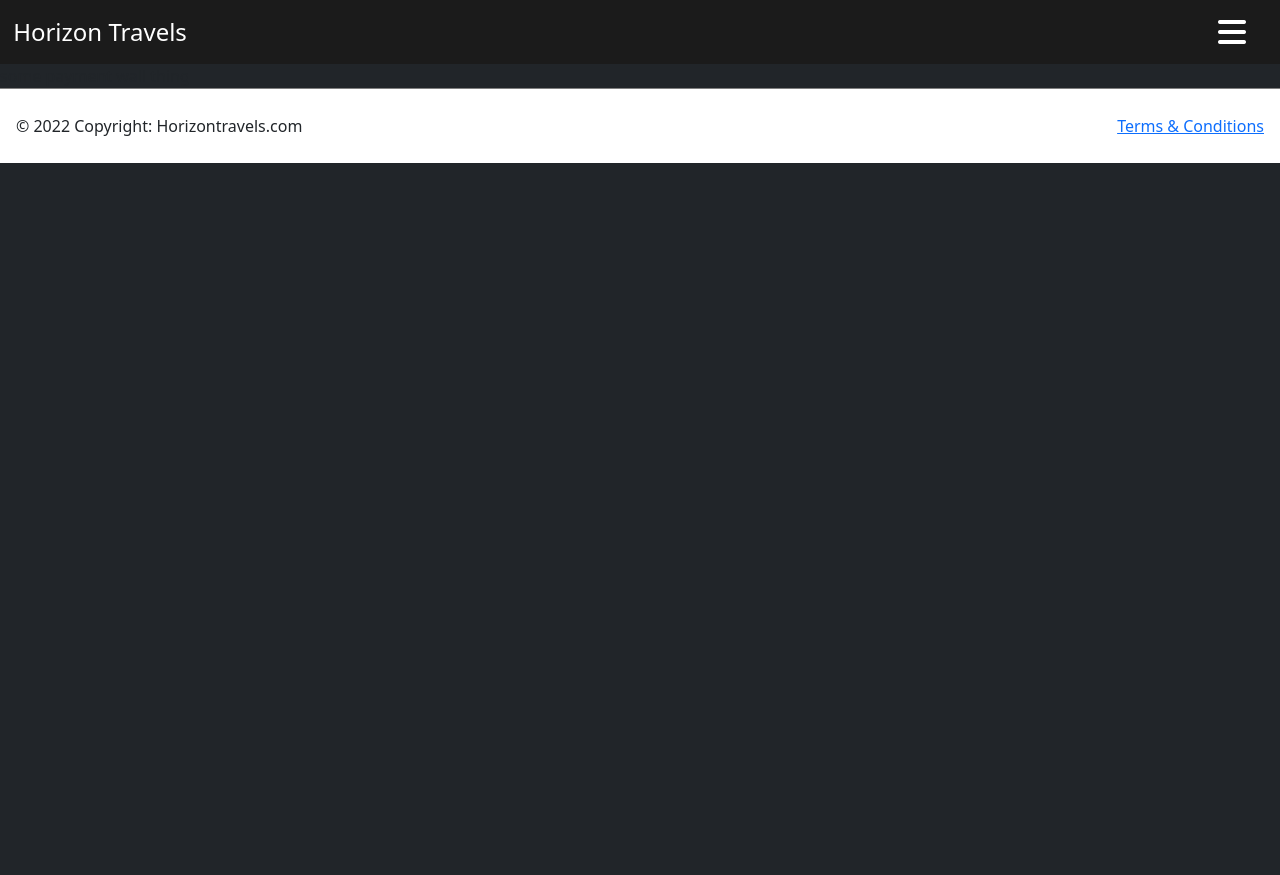
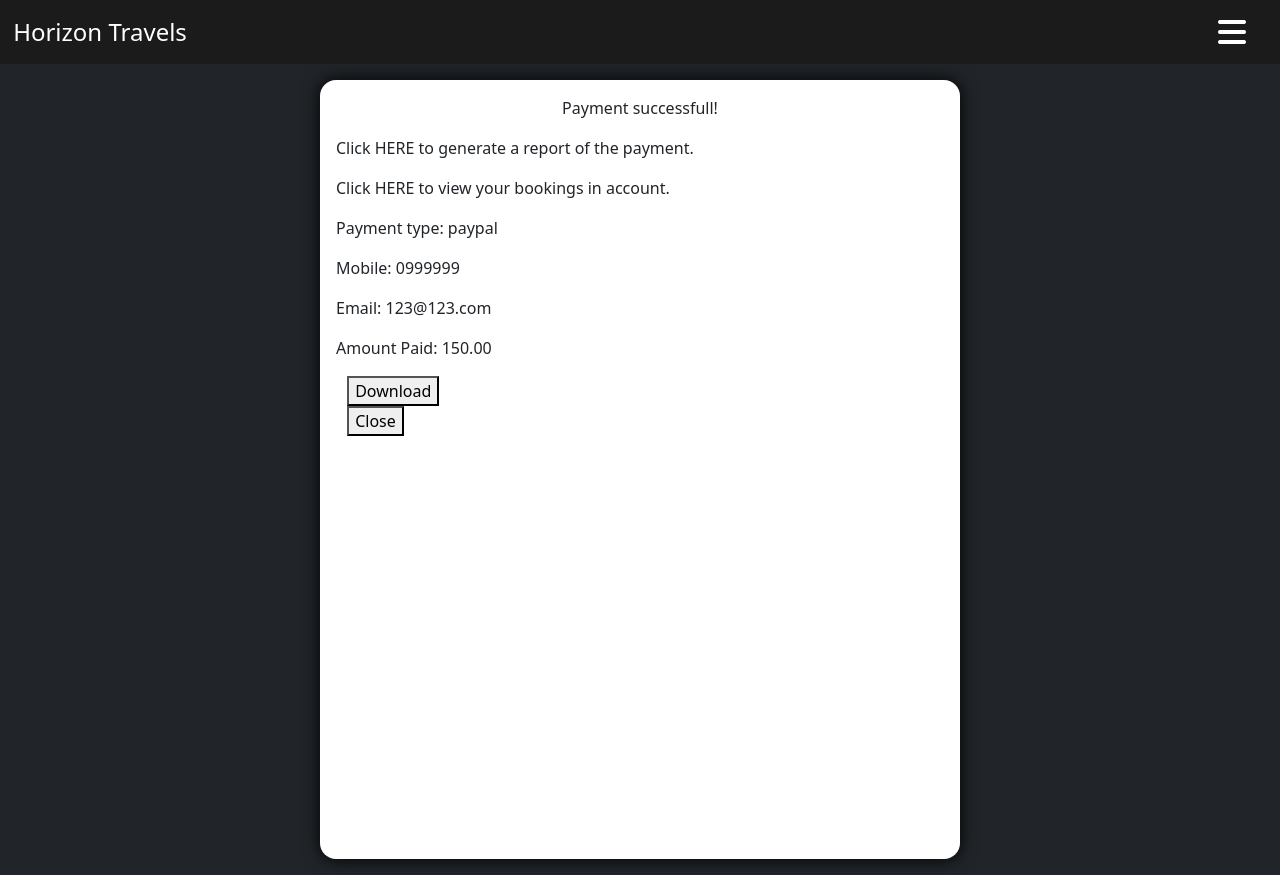
Before and after one commit to xLightless/uni-web-development, a Flask app: template website/templates/payment_wall.html in a window 1280 px wide. Run offline with Flask 3, Linux system fonts and the light colour scheme; the template is opened without the code that fills it, so the values that code supplies are empty; some libraries are stand-ins or nearby versions.

Commit message:
added a payment success page

```diff
--- a/website/auth.py
+++ b/website/auth.py
@@ -267,7 +267,7 @@ def logout():
     user_session.set_key('logged_in', False)
     return redirect(url_for('views.index'))
 
-@auth.route('/booking/payment-wall/')
-def payment_wall():
+@auth.route('/booking/payment/', methods=['GET', 'POST'])
+def payment():
     """ Handles payments from booking page """
     return render_template('payment_wall.html')
--- /dev/null
+++ b/website/static/css/payment_wall.css
@@ -0,0 +1,22 @@
+.payment-wall {
+    width: 100%;
+    height: 100%;
+    display: flex;
+    justify-content: center;
+    align-items: center;
+    flex-direction: column;
+    position: relative;
+    overflow-y: auto;
+}
+
+.payment-box {
+    width: 100%;
+    height: 100%;
+    min-width: 320px;
+    min-height: 720px;
+    max-width: 640px;
+    max-height: 900px;
+    background-color: white;
+    border-radius: 16px;
+    filter: drop-shadow(0 0 0.55rem black);
+}
--- a/website/templates/payment_wall.html
+++ b/website/templates/payment_wall.html
@@ -1,8 +1,33 @@
 {% extends 'base.html' %}
-{% block header %}{% endblock %}
+{% block head %}
+<link href="{{url_for('static', filename='css/payment_wall.css')}}" rel="stylesheet">
+{% endblock %}
+
 {% block main %}
 
-    some payment wall thing
+    <section class="payment-wall p-3">
+
+        <div class="payment-box p-3">
+            <p class="text-dark text-center">
+                Payment successfull!
+            </p>
+            <p class="text-dark">
+                Click HERE to generate a report of the payment.
+            </p>
+            <p class="text-dark">
+                Click HERE to view your bookings in account.
+            </p>
+
+            <p>Payment type: paypal</p>
+            <p>Mobile: 0999999</p>
+            <p>Email: 123@123.com</p>
+
+            <p>Amount Paid: 150.00</p>
+
+            <button>Download</button>
+            <button>Close</button>
+        </div>
+    </section>
 
 {% endblock %}
 {% block booking %} {% endblock %}
--- a/website/templates/search.html
+++ b/website/templates/search.html
@@ -26,7 +26,7 @@
 
             <div class="w-100 d-flex justify-content-center align-items-center flex-column">
                 <p class="text-light">By clicking the button below you are automatically agreeing to our <a href="{{url_for('views.legal')}}">terms and conditions.</a></p>
-                <form class="w-100 d-flex justify-content-center align-items-center flex-column" method="post">
+                <form class="w-100 d-flex justify-content-center align-items-center flex-column" method="post" action="{{url_for('auth.payment')}}">
                     <button class="btn btn-lg btn-outline-none btn-light m-0 w-25 payment-button" type="submit">
                         <p class="m-0"><i class="fa-brands fa-paypal"></i> Pay with PayPal</p>
                     </button>
```
